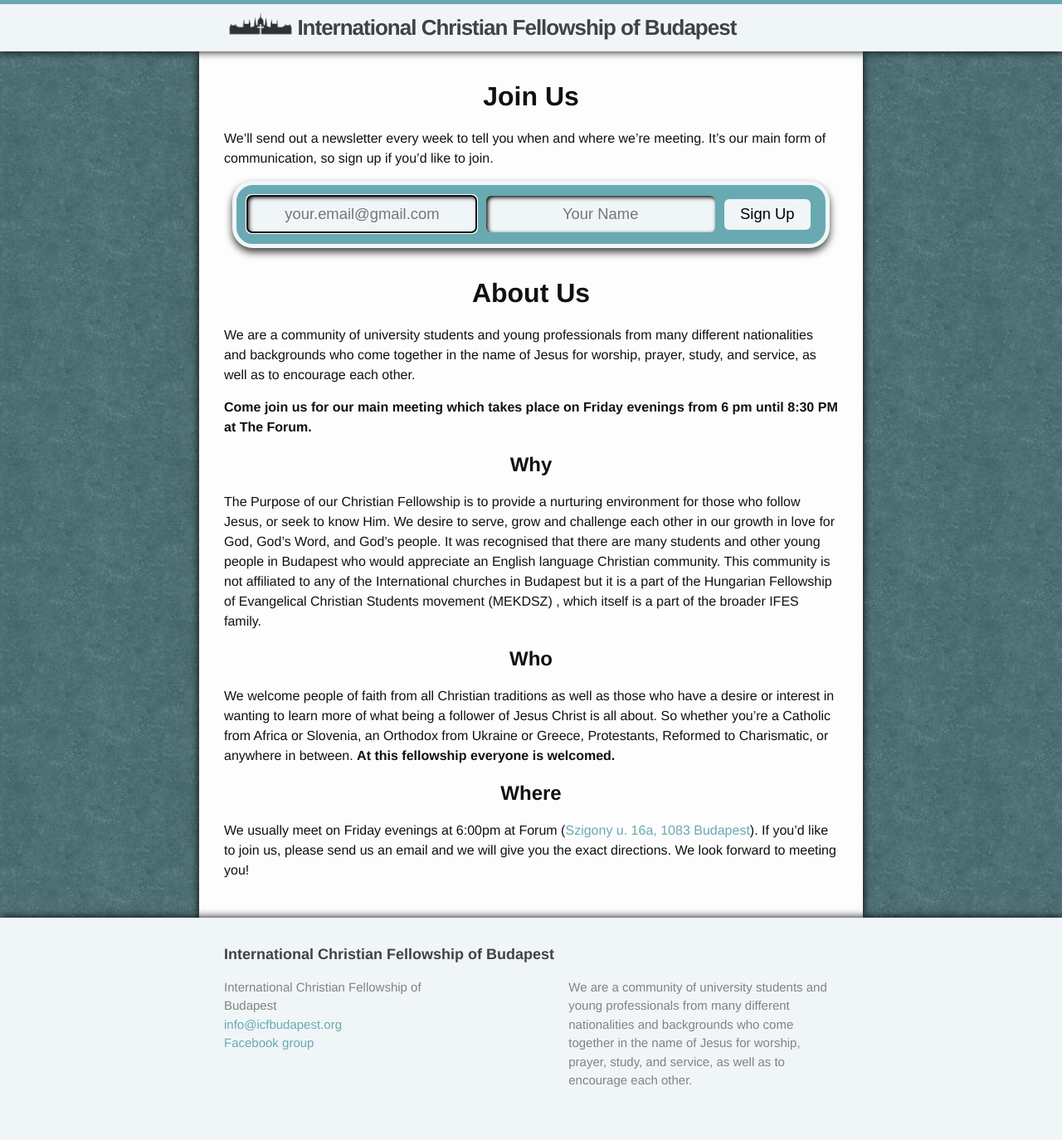
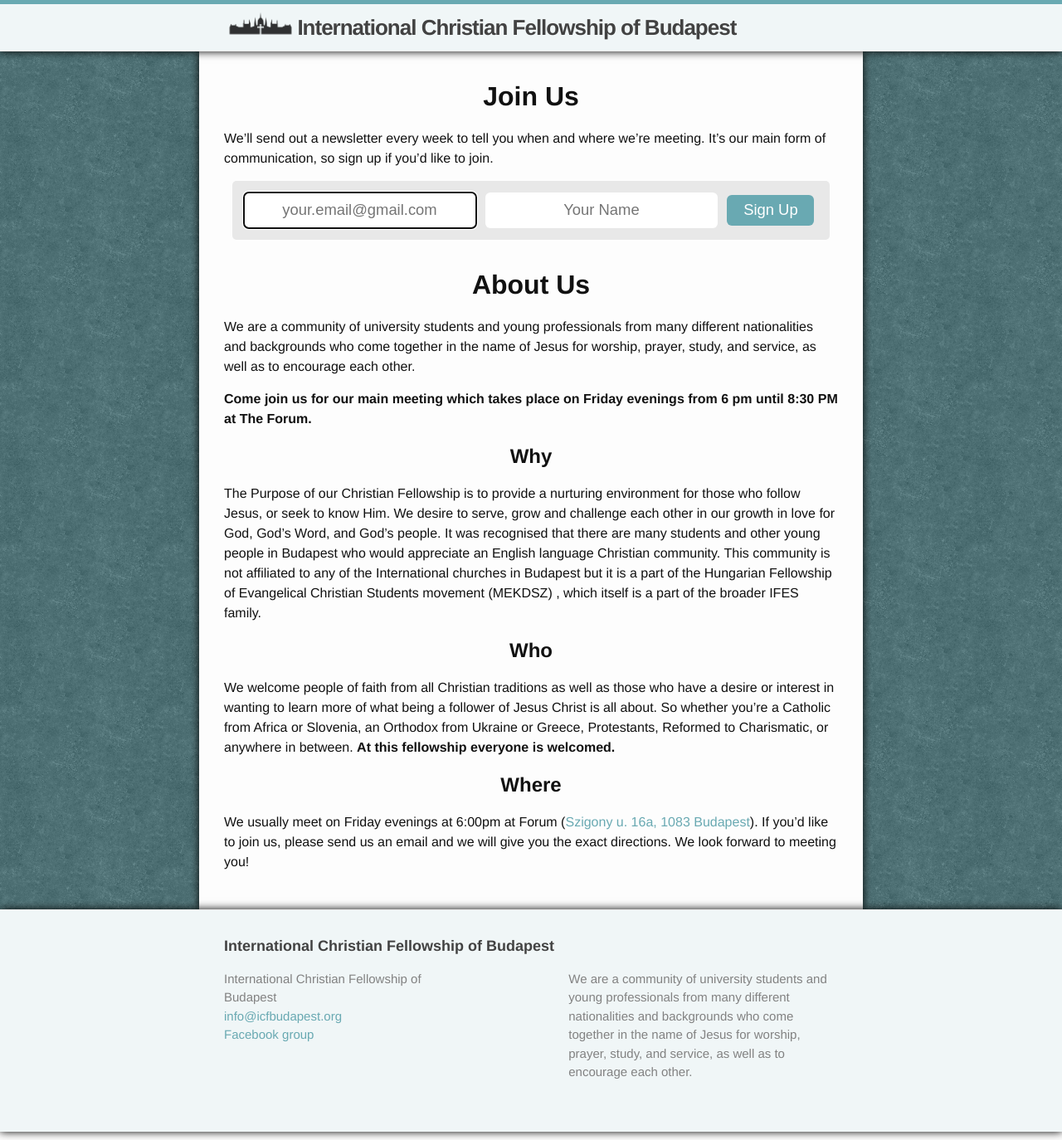
Before and after one commit to sionleroux/icfbudapest.org, a Jekyll site: the page built from index.md, in a window 1280 px wide. Shown: the whole page at 83% size. Built offline with Jekyll 4.4.1, drawn with Linux system fonts in a browser that asks for light colours.

Commit message:
Update newsletter form to look smooth and flat like 2015
No more gradients and shadows and massive round corners.  That's so 5
years ago.  Now we make things smooth and flat.

```diff
--- a/_sass/_base.scss
+++ b/_sass/_base.scss
@@ -215,17 +215,14 @@ pre {
  * Forms
  */
 form.signup {
-    background-color: $brand-color;
-    box-shadow: 0px 5px 10px $grey-color-dark;
-    border-radius: 25px;
-    border: 5px solid $brand-color-light;
+    background-color: $grey-color-light;
+    border-radius: 5px;
     padding: 10px;
     margin: 10px;
     margin-bottom: 30px;
     font-weight: 600;
 
     input {
-        background-color: $brand-color-light;
         width: 39%;
         height: 2em;
         padding: 0.5%;
@@ -234,11 +231,11 @@ form.signup {
         border-radius: 6px;
         border: 0;
         text-align: center;
-        box-shadow: inset 2px 2px 5px #000;
 
         &[type=submit] {
             width: 15%;
-            box-shadow: 0 0 0 #000;
+            background-color: $brand-color;
+            color: #fff;
         }
     }
 
@@ -249,6 +246,8 @@ form.signup {
             margin-bottom: $spacing-unit / 4;
             &[type=submit] {
                 width: 50%;
+                margin-left: 25%;
+                margin-right: 25%;
             }
         }
     }
```
